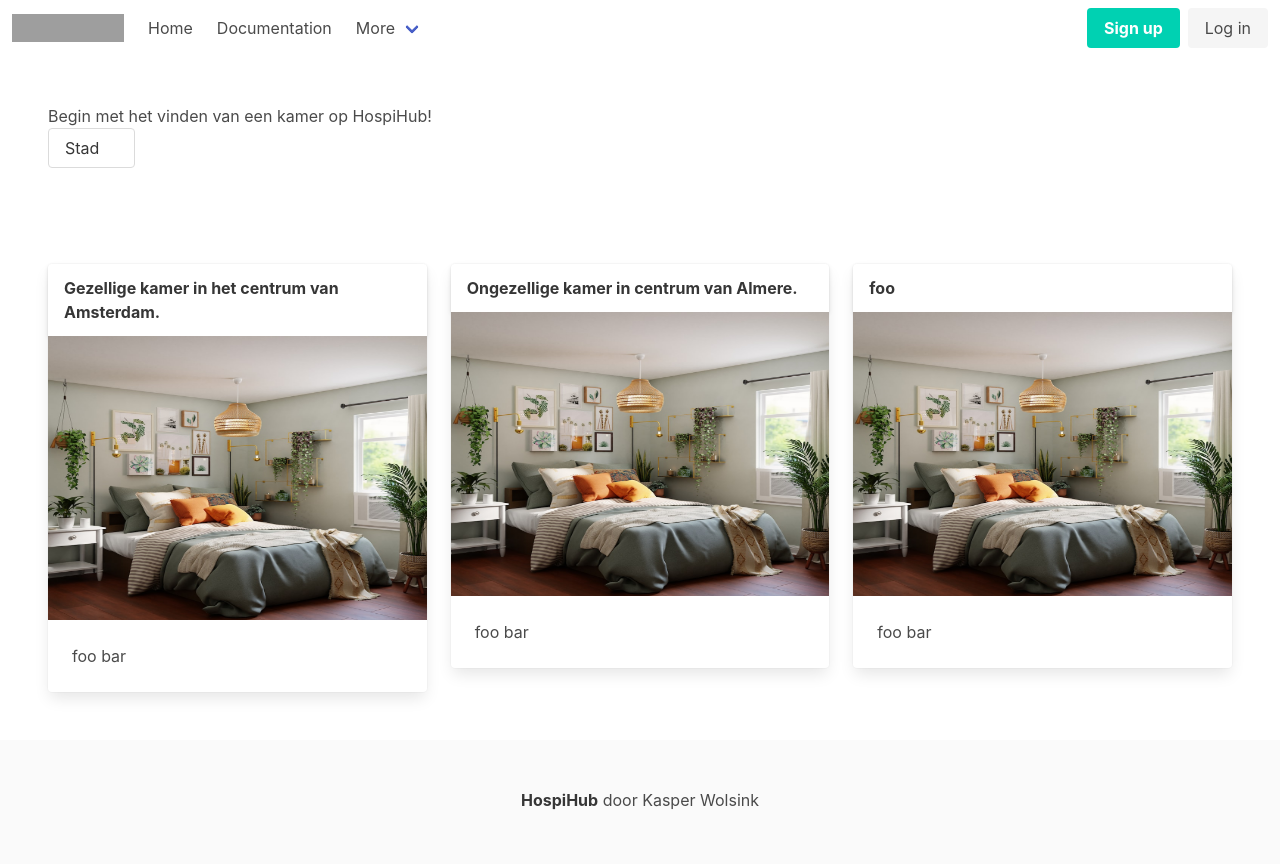
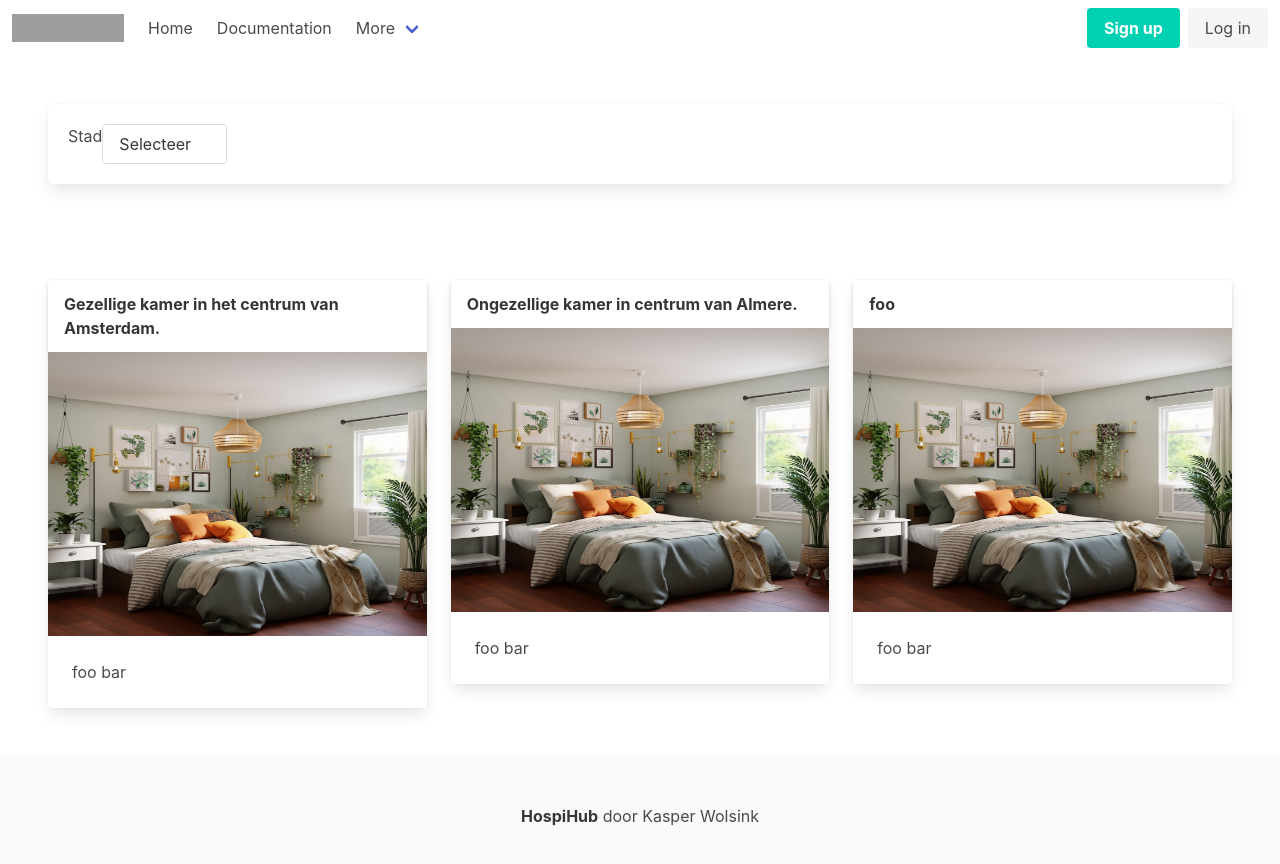
Before and after one commit to kwolsink/hospihub, a Nuxt app: page / in a window 1280 px wide. Shown: the top 864 px of the page. Built offline with nearby package versions, Linux system fonts and the light colour scheme; grey boxes are pictures that could not be loaded.

Commit message:
fix search bar

```diff
--- a/components/SearchBar.vue
+++ b/components/SearchBar.vue
@@ -1,12 +1,11 @@
 <template>
-  <div>
-    <p>
-      Begin met het vinden van een kamer op HospiHub!
-    </p>
-    <div class="dropdown" :class="{'is-active': isDropDownActive}">
+  <div class="box">
+    <div class="is-flex is-flex-direction-col">
+      <label>Stad</label>
+      <div class="dropdown" :class="{ 'is-active': isDropDownActive }">
         <div class="dropdown-trigger">
           <button class="button" aria-haspopup="true" aria-controls="dropdown-menu" @click="toggleDropDown()">
-          <span>Stad</span>
+            <span>{{ dropDownText }}</span>
             <span class="icon is-small">
               <i class="fas fa-angle-down" aria-hidden="true"></i>
             </span>
@@ -14,13 +13,14 @@
         </div>
         <div class="dropdown-menu" id="dropdown-menu" role="menu">
           <div class="dropdown-content">
-          <a v-for="city in cities" href="#" class="dropdown-item">
+            <a v-for="city in cities" href="#" class="dropdown-item" @click="selectCity(city)">
               {{ city }}
             </a>
             <hr class="dropdown-divider">
-          <a href="#" class="dropdown-item">
-            Anders
+            <a href="#" class="dropdown-item" @click="selectCity(otherText)">
+              {{otherText}}
             </a>
+          </div>
         </div>
       </div>
     </div>
@@ -30,10 +30,19 @@
 
 <script setup lang="ts">
 
+const otherText = "Anders";
+
 const cities = ["Amsterdam", "Delft", "Rotterdam", "Utrecht"];
 
 const isDropDownActive = ref(false);
-const toggleDropDown = () => {isDropDownActive.value = !isDropDownActive.value}
+const toggleDropDown = () => { isDropDownActive.value = !isDropDownActive.value }
+
+const dropDownText = ref("Selecteer")
+
+const selectCity = (city: string) => {
+  toggleDropDown()
+  dropDownText.value = city;
+}
 
 
 </script>
```
Lines whose indentation alone changed are shown as unchanged.
